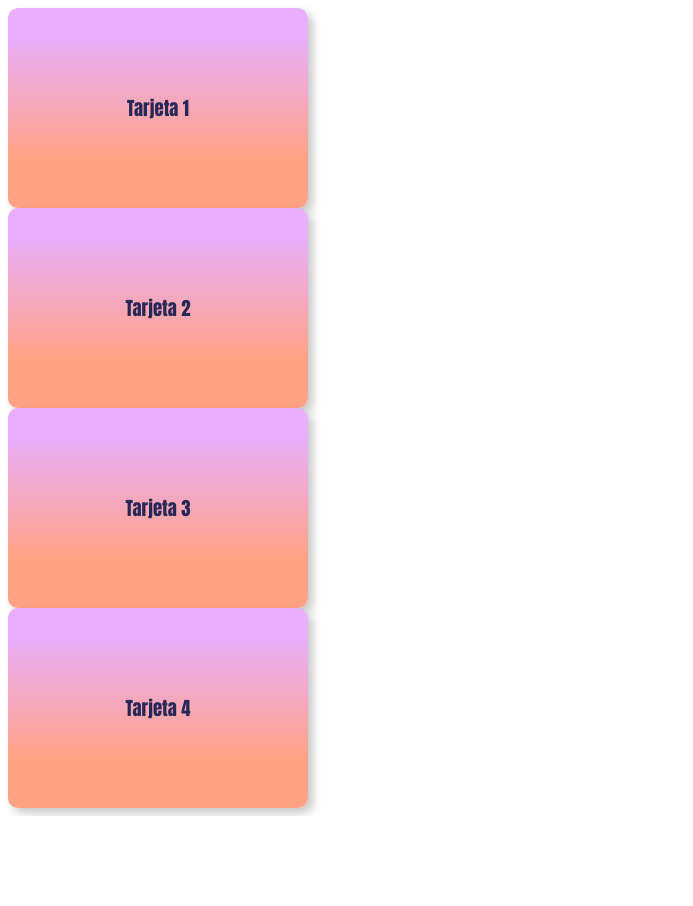
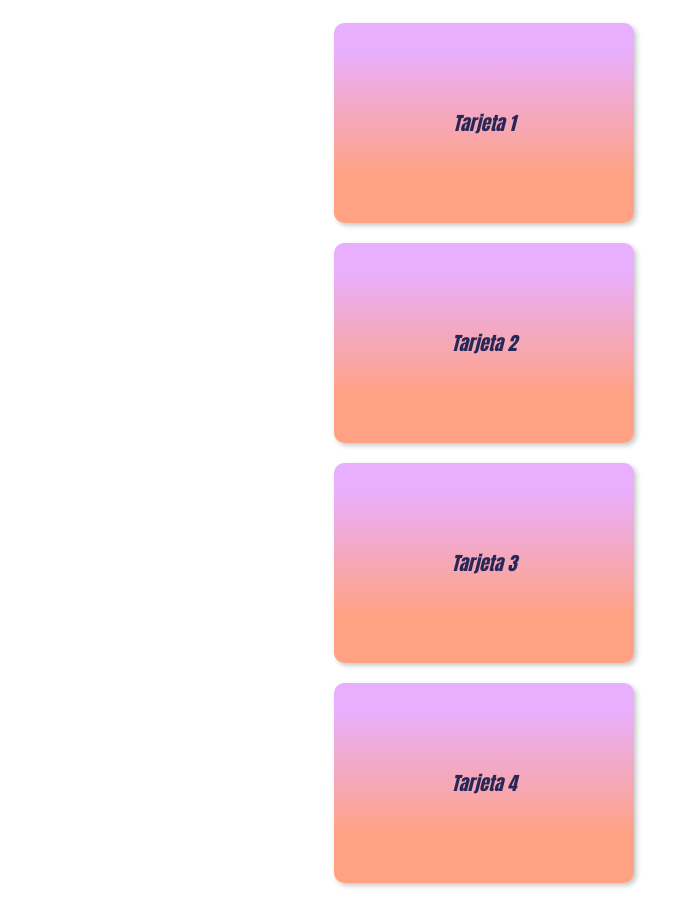
Before and after one commit to annacano0/M09-Cards, a plain HTML site: page index.html in a window 1280 px wide. Shown: the whole page, without its empty margins (0-693 px from the left). Before the commit the page ends 816 px from the top, so only its background shows below. Drawn offline with Linux system fonts and the light colour scheme.

Commit message:
add: upgrades to styling

```diff
--- a/styles.css
+++ b/styles.css
@@ -2,8 +2,15 @@ body {
   font-family: Impact, Haettenschweiler, "Arial Narrow Bold", sans-serif;
   color: rgb(40, 40, 88);
   font-weight: bolder;
+  font-style: italic;
+}
+.card-container {
+  display: flex;
+  flex-direction: column;
+  padding: 5px 25%;
 }
 .card {
+  margin: 10px;
   width: 300px;
   height: 200px;
   background: rgb(135, 160, 231);
@@ -12,10 +19,19 @@ body {
     rgb(255, 162, 131) 24%,
     rgb(232, 175, 255) 87%
   );
-  box-shadow: 5px 5px 10px rgba(0, 0, 0, 0.219);
+  box-shadow: 2.5px 2.5px 5px rgba(0, 0, 0, 0.219);
   text-align: center;
   border-radius: 10px;
   display: flex;
   flex-direction: column;
   justify-content: space-evenly;
 }
+
+.card:hover {
+  box-shadow: 7px 5px 10px rgba(0, 0, 0, 0.219);
+}
+
+.card-title:hover {
+  color: white;
+  font-size: 1.5em;
+}
```
